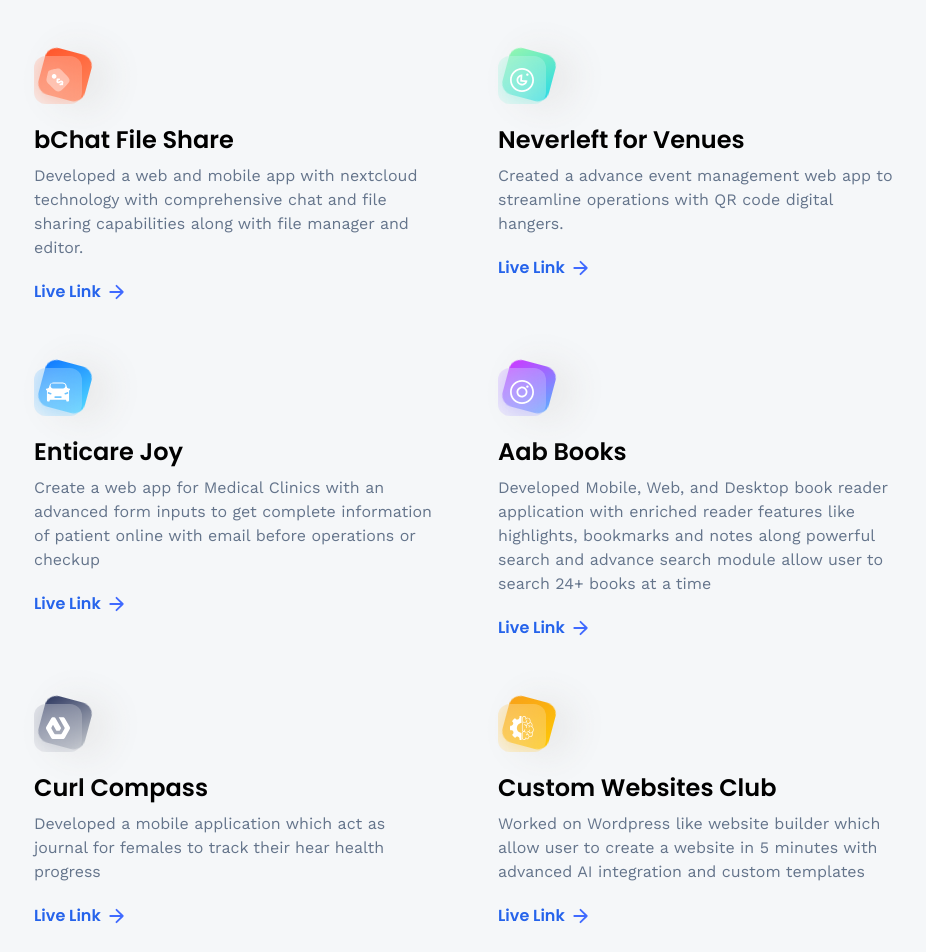
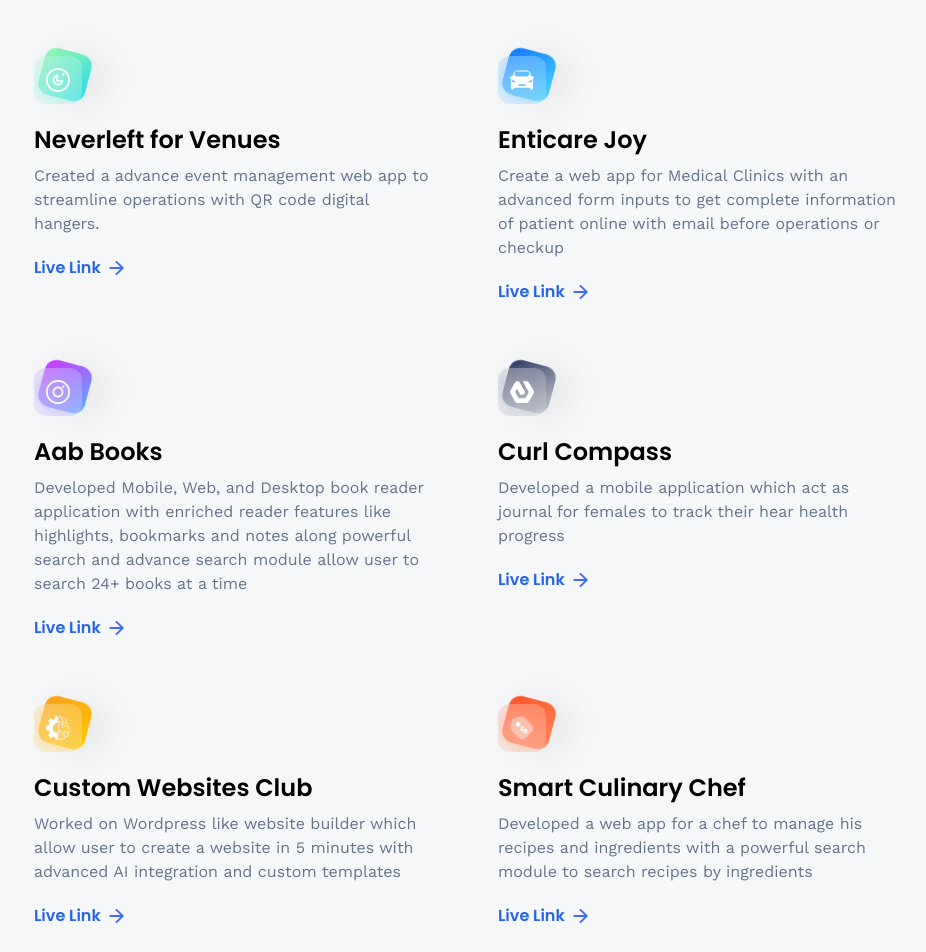
Before and after one commit to TalhaAbbas55/portfolio, a React (Vite) app: page /projects in a window 1280 px wide. Shown: the part 260-1212 px from the top of the page, without its empty margins (30-956 px from the left). Built offline with nearby package versions, Linux system fonts and the light colour scheme.

Commit message:
fix project name

```diff
--- a/src/constants/index.js
+++ b/src/constants/index.js
@@ -216,14 +216,6 @@ export const socialLinks = [
 
 export const projects = [
   {
-    iconUrl: pricewise,
-    theme: "btn-back-red",
-    name: "bChat File Share",
-    description:
-      "Developed a web and mobile app with nextcloud technology with comprehensive chat and file sharing capabilities along with file manager and editor.",
-    link: "https://nextcloud.com/",
-  },
-  {
     iconUrl: threads,
     theme: "btn-back-green",
     name: "Neverleft for Venues",
@@ -263,4 +255,12 @@ export const projects = [
       "Worked on Wordpress like website builder which allow user to create a website in 5 minutes with advanced AI integration and custom templates",
     link: "https://www.customwebsites.club/",
   },
+  {
+    iconUrl: pricewise,
+    theme: "btn-back-red",
+    name: "Smart Culinary Chef",
+    description:
+      " Developed a web app for a chef to manage his recipes and ingredients with a powerful search module to search recipes by ingredients",
+    link: "https://nextcloud.com/",
+  },
 ];
```
